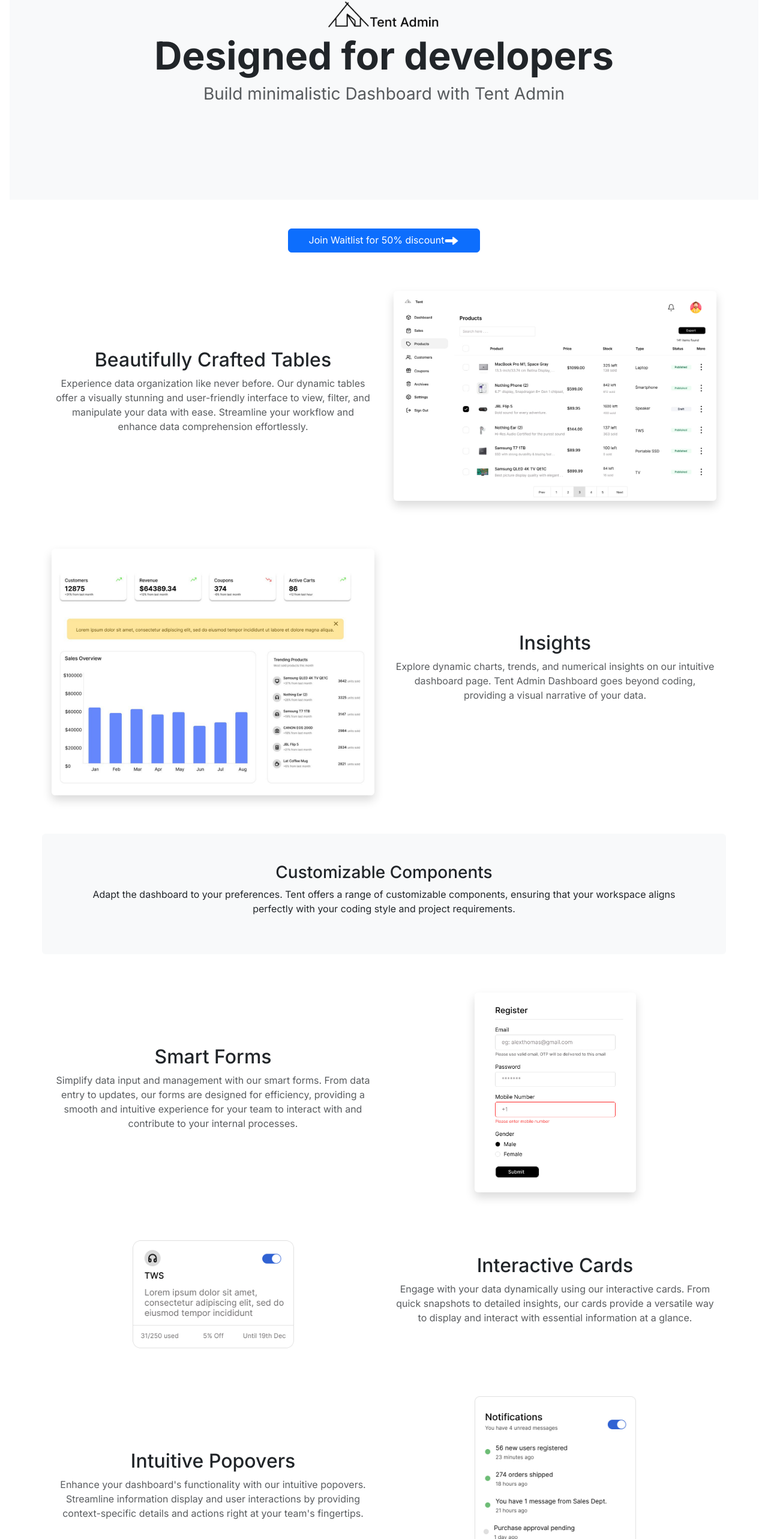
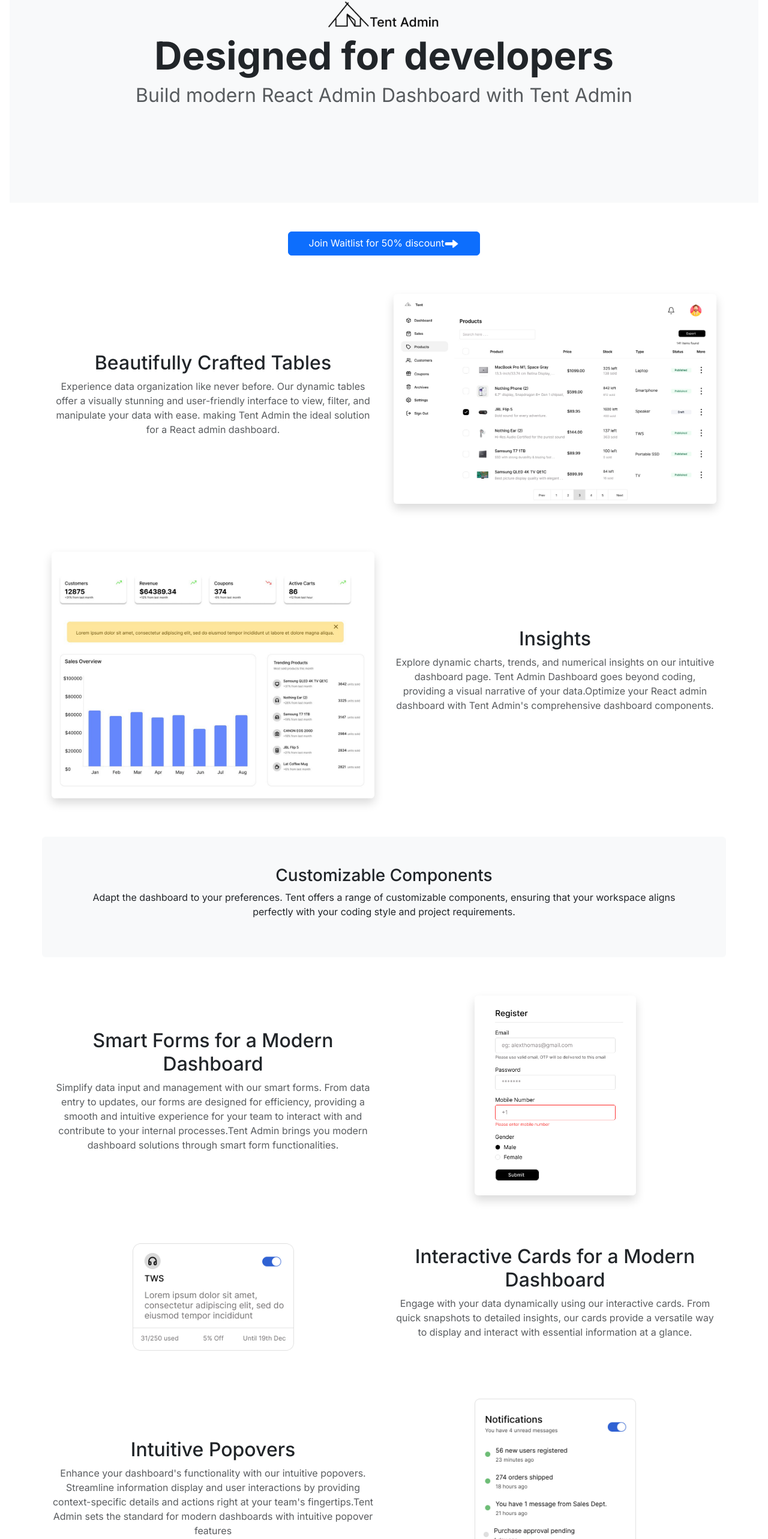
Before and after one commit to prajeesh-mp/tent-web, a React (Create React App) app: page / in a window 1280 px wide. Shown: the part 167-2733 px from the top of the page at 60% size. Built offline with nearby package versions, Linux system fonts and the light colour scheme.

Commit message:
Update: Keywords, meta tags

```diff
--- a/package.json
+++ b/package.json
@@ -18,7 +18,7 @@
   },
   "scripts": {
     "start": "react-scripts start",
-    "build": "react-scripts build",
+    "build": "GENERATE_SOURCEMAP=false react-scripts build",
     "test": "react-scripts test",
     "eject": "react-scripts eject"
   },
--- a/public/index.html
+++ b/public/index.html
@@ -5,14 +5,25 @@
     <link rel="icon" href="%PUBLIC_URL%/favicon.ico" />
     <meta name="viewport" content="width=device-width, initial-scale=1" />
     <meta name="theme-color" content="#000000" />
-    <meta name="description" content="Tent - React Admin Dashboard" />
+    <meta
+      name="title"
+      content="Tent Admin - Modern React Admin Dashboard Components"
+    />
+    <meta
+      name="description"
+      content="Tent Admin's modern React admin dashboard components. From interactive cards to dynamic tables, streamline your internal processes with our cutting-edge features. Elevate your team's efficiency today!"
+    />
+    <meta
+      name="keywords"
+      content="modern dashboard, React admin dashboard, interactive cards, dynamic tables, context menu, modal windows, smart forms, form validation, analytics, intuitive popovers, tent admin"
+    />
     <link rel="apple-touch-icon" href="%PUBLIC_URL%/logo192.png" />
     <link rel="manifest" href="%PUBLIC_URL%/manifest.json" />
     <link
       rel="stylesheet"
       href="https://getbootstrap.com/docs/5.3/dist/css/bootstrap.min.css"
     />
-    <title>Tent - Admin Dashboard</title>
+    <title>Tent Admin - Modern React Admin Dashboard</title>
     <!-- Google tag (gtag.js) -->
     <script
       async
--- a/src/App.tsx
+++ b/src/App.tsx
@@ -10,9 +10,9 @@ function App() {
           <div className="col-md-12 p-lg-5 mx-auto my-5">
             <img src="/logo.png" width="200px" alt="Tent Admin Dashboard" />
             <h1 className="display-3 fw-bold">Designed for developers</h1>
-            <h3 className="fw-normal text-muted mb-3">
-              Build minimalistic Dashboard with Tent Admin
-            </h3>
+            <h2 className="fw-normal text-muted mb-3">
+              Build modern React Admin Dashboard with Tent Admin
+            </h2>
           </div>
           <div className="product-device shadow-sm d-none d-md-block"></div>
           <div className="product-device product-device-2 shadow-sm d-none d-md-block"></div>
@@ -40,8 +40,8 @@ function App() {
               <p className="text-center text-muted">
                 Experience data organization like never before. Our dynamic
                 tables offer a visually stunning and user-friendly interface to
-                view, filter, and manipulate your data with ease. Streamline
-                your workflow and enhance data comprehension effortlessly.
+                view, filter, and manipulate your data with ease. making Tent
+                Admin the ideal solution for a React admin dashboard.
               </p>
             </div>
 
@@ -67,7 +67,9 @@ function App() {
               <p className="text-center text-muted">
                 Explore dynamic charts, trends, and numerical insights on our
                 intuitive dashboard page. Tent Admin Dashboard goes beyond
-                coding, providing a visual narrative of your data.
+                coding, providing a visual narrative of your data.Optimize your
+                React admin dashboard with Tent Admin's comprehensive dashboard
+                components.
               </p>
             </div>
           </div>
@@ -83,12 +85,16 @@ function App() {
 
           <div className="row my-5">
             <div className="col-6 p-3 d-flex flex-column justify-content-center align-items-center">
-              <h2>Smart Forms</h2>
+              <h2 className="text-center">
+                Smart Forms for a Modern Dashboard
+              </h2>
               <p className="text-center text-muted">
                 Simplify data input and management with our smart forms. From
                 data entry to updates, our forms are designed for efficiency,
                 providing a smooth and intuitive experience for your team to
-                interact with and contribute to your internal processes.
+                interact with and contribute to your internal processes.Tent
+                Admin brings you modern dashboard solutions through smart form
+                functionalities.
               </p>
             </div>
             <div className="col-6 p-3 d-flex flex-column justify-content-center align-items-center">
@@ -109,7 +115,9 @@ function App() {
               />
             </div>
             <div className="col-6 p-3 d-flex flex-column justify-content-center align-items-center">
-              <h2>Interactive Cards</h2>
+              <h2 className="text-center">
+                Interactive Cards for a Modern Dashboard
+              </h2>
               <p className="text-center text-muted">
                 Engage with your data dynamically using our interactive cards.
                 From quick snapshots to detailed insights, our cards provide a
@@ -126,7 +134,8 @@ function App() {
                 Enhance your dashboard's functionality with our intuitive
                 popovers. Streamline information display and user interactions
                 by providing context-specific details and actions right at your
-                team's fingertips.
+                team's fingertips.Tent Admin sets the standard for modern
+                dashboards with intuitive popover features
               </p>
             </div>
             <div className="col-6 p-3 d-flex flex-column justify-content-center align-items-center">
@@ -163,10 +172,10 @@ function App() {
               Excellence
             </h3>
             <p className="text-center">
-              Unlock the full potential of your development with Tent Admin
-              Dashboard. Tailored with precision for developers, our software
-              seamlessly combines aesthetics and functionality to enhance your
-              coding experience.
+              Unlock the full potential of your development with Tent Admin - a
+              modern dashboard built with React.JS. Tailored with precision for
+              developers, our software seamlessly combines aesthetics and
+              functionality to enhance your coding experience.
             </p>
           </div>
 
@@ -191,7 +200,7 @@ function App() {
       <div className="container">
         <footer className="py-3 my-4">
           <ul className="nav justify-content-center border-bottom pb-3 mb-3"></ul>
-          <p className="text-center text-body-secondary">© 2023 CodeArt</p>
+          <p className="text-center text-body-secondary">CodeArt</p>
         </footer>
       </div>
     </>
```
Also changed, not shown: public/robots.txt, 1 other file (tests, documents, lock files or other folders).
